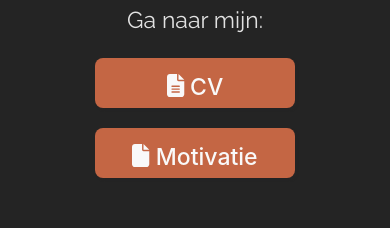
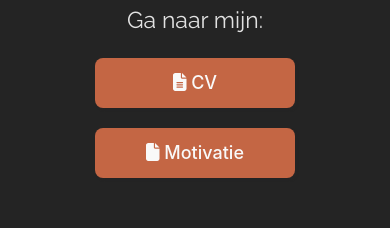
Before and after one commit to tomnovistudentgithub/sollicitatieReact, a React (Vite) app: page /welkomstbericht in a window 390 px wide. Shown: the part 429-657 px from the top of the page. Built offline with nearby package versions, Linux system fonts and the light colour scheme.

Commit message:
final commit

```diff
--- a/src/pages/welkomstbericht.css
+++ b/src/pages/welkomstbericht.css
@@ -101,7 +101,10 @@
     }
 
     .btn-welkomstbericht {
-        font-size: 1.8em;
+        font-size: 18px;
+        text-align: center;
+        align-items: center;
+        justify-content: center;
 
     }
 
```
